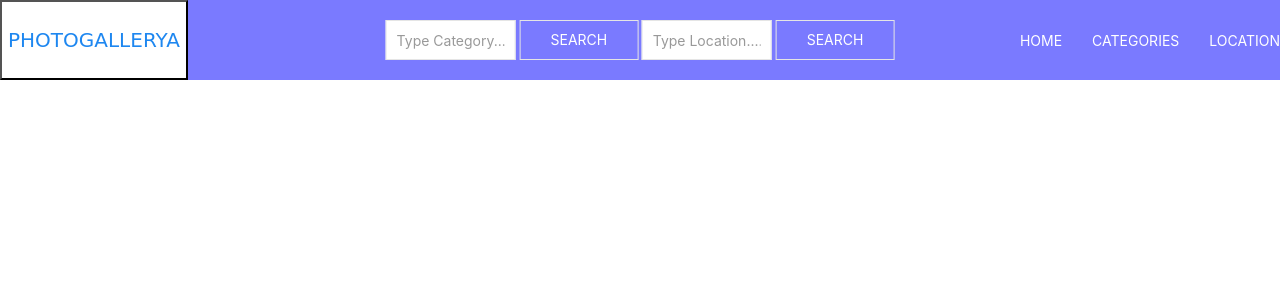
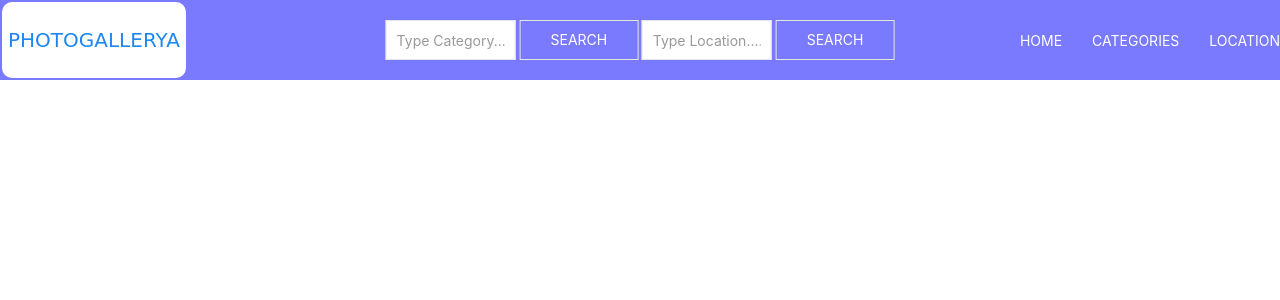
Before and after one commit to tailorv/photogalleriya, a Django app: page / in a window 1280 px wide. Shown: the top 300 px of the page. Run offline with Django 3.2, Linux system fonts and the light colour scheme; data that the repository does not hold is empty; some libraries are stand-ins or nearby versions; some web fonts are replaced.

Commit message:
update icon button

```diff
--- a/galleria/templates/navbar.html
+++ b/galleria/templates/navbar.html
@@ -8,7 +8,7 @@
 <body>
 
    <nav class="uk-navbar-container" style="background-color: #7a7aff;" uk-navbar>
-        <button style="background-color: #ffffff;">
+        <button style="background-color: #ffffff; border-radius: 12px;border: 2px solid #7a7aff;">
             <a style="font-family: 'festive', cursive; font-size: 20px;">PHOTOGALLERYA</a>
         </button>
 
```
